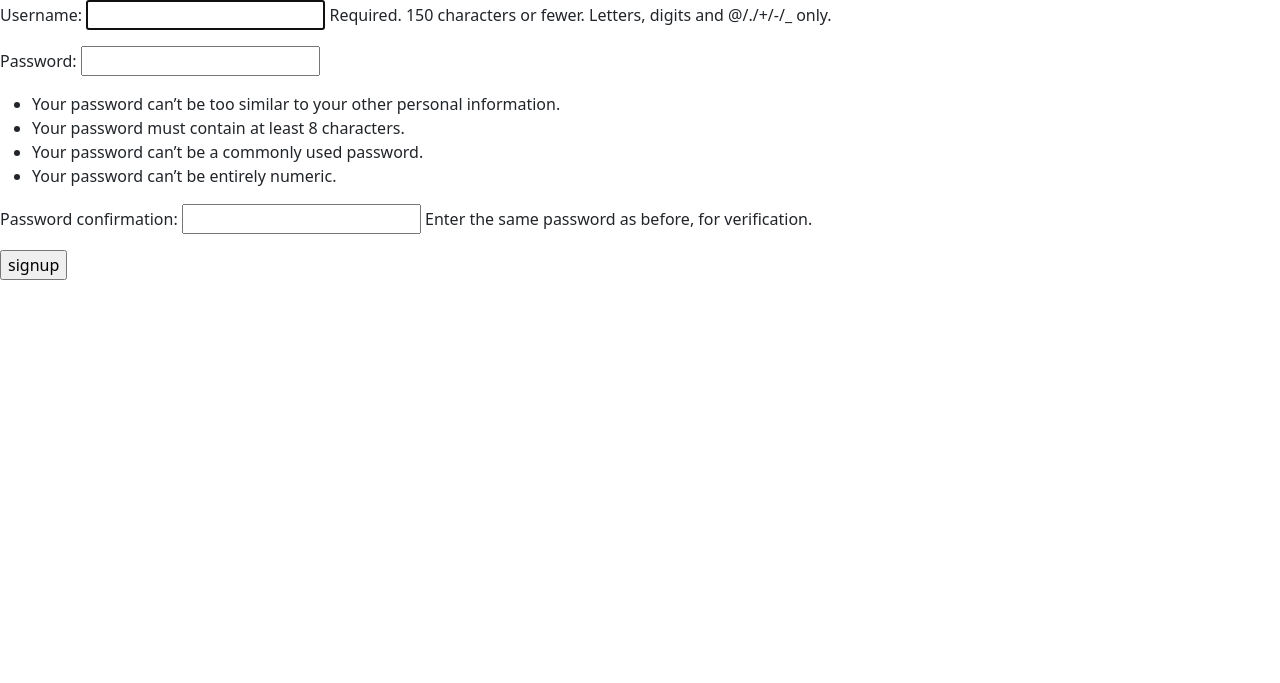
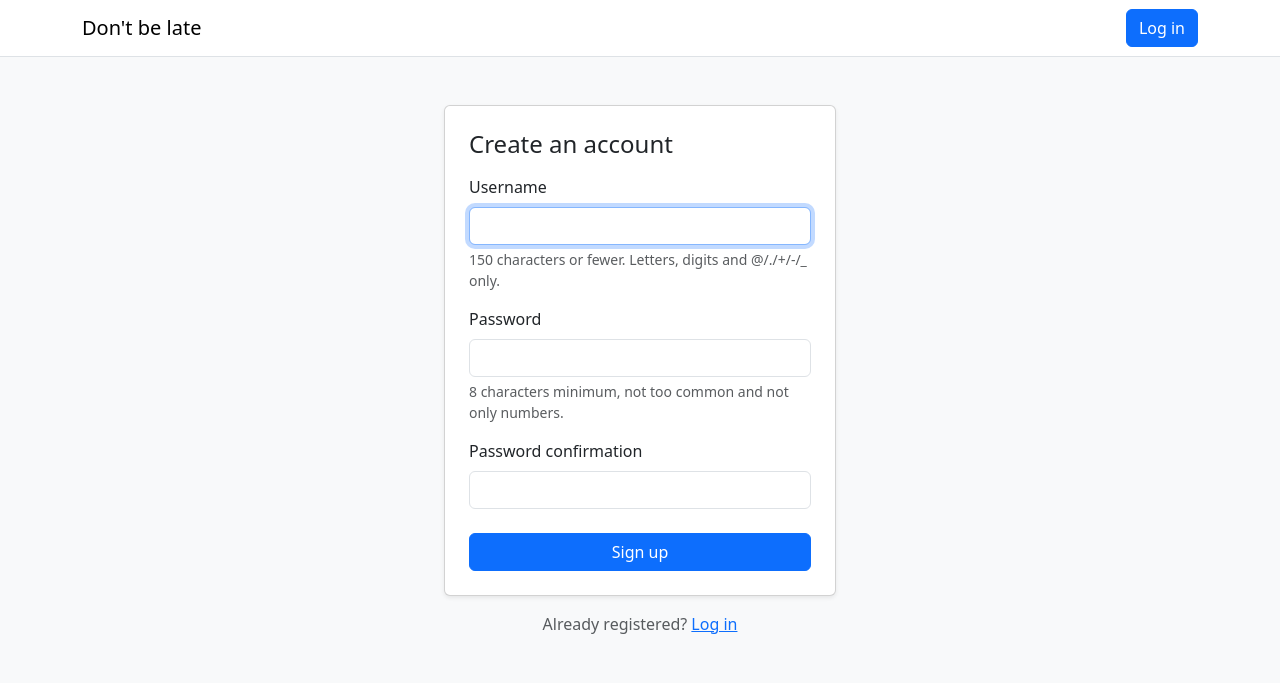
Before and after one commit to Zarcoks/dont-be-late, a Django app: page /signup/ in a window 1280 px wide. Shown: the top 683 px of the page. Run offline with Django 4.2, Linux system fonts and the light colour scheme; some libraries are stand-ins or nearby versions.

Commit message:
signup and login using HTMX

```diff
--- a/dont_be_late_management/pages/accounts/forms.py
+++ /dev/null
@@ -1,2 +0,0 @@
-from django.contrib.auth.forms import AuthenticationForm, UserCreationForm
-from django.contrib.auth.models import User
--- a/dont_be_late_management/pages/accounts/urls.py
+++ b/dont_be_late_management/pages/accounts/urls.py
@@ -1,9 +1,8 @@
 from django.urls import path
-from django.contrib.auth import views as auth_views
 from . import views
 
 urlpatterns = [
     path("login/", views.LoginView.as_view(), name="login"),
-    path("logout/", auth_views.LogoutView.as_view(), name="logout"), # redirect on settings.LOGOUT_REDIRECT_URL
+    path("logout/", views.LogOut.as_view(), name="logout"),
     path("signup/", views.SignUp.as_view(), name="signup"),
 ]
--- a/dont_be_late_management/pages/accounts/views.py
+++ b/dont_be_late_management/pages/accounts/views.py
@@ -1,5 +1,7 @@
-from django.contrib.auth import login
+from django.contrib.auth import login, logout
+from django.contrib.auth.views import LogoutView
 from django.contrib.auth.forms import AuthenticationForm, UserCreationForm
+from django.http import HttpResponse
 from django.views import View
 from django.shortcuts import render, redirect
 
@@ -9,10 +11,10 @@ class LoginView(View):
         return render(request, 'dont_be_late_management/accounts/login.html', {"form": form})
 
     def post(self, request):
-        form = AuthenticationForm(request)
+        form = AuthenticationForm(request, data=request.POST)
         if form.is_valid():
             login(request, form.get_user())
-            return redirect("dashboard") # TODO
+            return redirect("dashboard")
         # In case of HTMX request, we just want to send the partial:
         template = "dont_be_late_management/accounts/partials/login_form.partial.html" if request.headers.get("HX-Request") else "dont_be_late_management/accounts/login.html"
         return render(request, template, {"form": form})
@@ -31,3 +33,11 @@ class SignUp(View):
         template = "dont_be_late_management/accounts/partials/signup_form.partial.html" if request.headers.get(
             "HX-Request") else "dont_be_late_management/accounts/login.html"
         return render(request, template, {"form": form})
+
+
+class LogOut(LogoutView):
+    def post(self, request, *args, **kwargs):
+        super().post(request, *args, **kwargs) # logout logic
+        if request.headers.get("HX-Request"):
+            return HttpResponse(headers={"HX-Redirect": self.get_success_url()}) # Takes next if given, LOGOUT_REDIRECT_UTL else
+        return redirect(self.get_success_url())
--- /dev/null
+++ b/dont_be_late_management/pages/dashboard/urls.py
@@ -0,0 +1,7 @@
+from django.urls import path
+from django.contrib.auth import views as auth_views
+from . import views
+
+urlpatterns = [
+    path("", views.Dashboard.as_view(), name="dashboard"),
+]
--- a/dont_be_late_management/templates/dont_be_late_management/accounts/partials/signup_form.partial.html
+++ b/dont_be_late_management/templates/dont_be_late_management/accounts/partials/signup_form.partial.html
@@ -1,5 +1,36 @@
-<form hx-post="{% url 'signup' %}" hx-target="this" hx-swap="outerHTML" id="signup-form">
+<form id="signup-form" method="post" action="{% url 'signup' %}">
     {% csrf_token %}
-    {{ form.as_p }}
-    <input type="submit" value="signup">
+
+    {% for error in form.non_field_errors %}
+        <div class="alert alert-danger">{{ error }}</div>
+    {% endfor %}
+
+    <div class="mb-3">
+        <label class="form-label" for="id_username">Username</label>
+        <input class="form-control" type="text" name="username" id="id_username"
+               value="{{ form.username.value|default:'' }}" autofocus required>
+        <div class="form-text">150 characters or fewer. Letters, digits and @/./+/-/_ only.</div>
+        {% for error in form.username.errors %}
+            <div class="form-text text-danger">{{ error }}</div>
+        {% endfor %}
+    </div>
+
+    <div class="mb-3">
+        <label class="form-label" for="id_password1">Password</label>
+        <input class="form-control" type="password" name="password1" id="id_password1" required>
+        <div class="form-text">8 characters minimum, not too common and not only numbers.</div>
+        {% for error in form.password1.errors %}
+            <div class="form-text text-danger">{{ error }}</div>
+        {% endfor %}
+    </div>
+
+    <div class="mb-4">
+        <label class="form-label" for="id_password2">Password confirmation</label>
+        <input class="form-control" type="password" name="password2" id="id_password2" required>
+        {% for error in form.password2.errors %}
+            <div class="form-text text-danger">{{ error }}</div>
+        {% endfor %}
+    </div>
+
+    <button class="btn btn-primary w-100" type="submit">Sign up</button>
 </form>
--- a/dont_be_late_management/templates/dont_be_late_management/accounts/signup.html
+++ b/dont_be_late_management/templates/dont_be_late_management/accounts/signup.html
@@ -1,5 +1,18 @@
 {% extends "dont_be_late_management/base/base.html" %}
 
+{% block title %}Sign up{% endblock %}
+
 {% block content %}
-    {% include "dont_be_late_management/accounts/partials/signup_form.partial.html" %}
+<main class="container py-5" style="max-width: 26rem;">
+    <div class="card shadow-sm">
+        <div class="card-body p-4">
+            <h1 class="h4 card-title mb-3">Create an account</h1>
+            {% include "dont_be_late_management/accounts/partials/signup_form.partial.html" %}
+        </div>
+    </div>
+
+    <p class="text-center text-body-secondary mt-3 mb-0">
+        Already registered? <a href="{% url 'login' %}">Log in</a>
+    </p>
+</main>
 {% endblock %}
--- a/dont_be_late_management/templates/dont_be_late_management/base/base.html
+++ b/dont_be_late_management/templates/dont_be_late_management/base/base.html
@@ -3,13 +3,41 @@
 <html lang="en">
 <head>
     <meta charset="UTF-8">
-    <title>Title</title>
+    <meta name="viewport" content="width=device-width, initial-scale=1">
+    <title>{% block title %}Don't be late{% endblock %}</title>
     <link href="{% static 'bootstrap.min.css' %}" rel="stylesheet">
     <link href="{% static 'bootstrap-icons.min.css' %}" rel="stylesheet">
     <script src="{% static 'bootstrap.min.js' %}" defer></script>
     <script src="{% static 'htmx.min.js' %}" defer></script>
 </head>
-<body>
+<body class="bg-body-tertiary">
+    <nav class="navbar bg-body border-bottom">
+        <div class="container">
+            <a class="navbar-brand" href="{% url 'dashboard' %}">Don't be late</a>
+
+            {% if user.is_authenticated %}
+                <div class="dropdown">
+                    <button class="btn btn-outline-secondary dropdown-toggle" type="button"
+                            data-bs-toggle="dropdown" aria-expanded="false">
+                        {{ user.username }}
+                    </button>
+                    <ul class="dropdown-menu dropdown-menu-end">
+                        <li><a class="dropdown-item" href="{% url 'dashboard' %}">Dashboard</a></li>
+                        <li><hr class="dropdown-divider"></li>
+                        <li>
+                            <form method="post" action="{% url 'logout' %}">
+                                {% csrf_token %}
+                                <button class="dropdown-item" type="submit">Log out</button>
+                            </form>
+                        </li>
+                    </ul>
+                </div>
+            {% else %}
+                <a class="btn btn-primary" href="{% url 'login' %}">Log in</a>
+            {% endif %}
+        </div>
+    </nav>
+
     {% block content %}{% endblock %}
 </body>
 </html>
--- a/dont_be_late_management/urls.py
+++ b/dont_be_late_management/urls.py
@@ -2,5 +2,5 @@ from django.urls import include, path
 
 urlpatterns = [
     path("", include("dont_be_late_management.pages.accounts.urls")),
-    # path("", include("plant_management.pages.plant_types.urls")),
+    path("", include("dont_be_late_management.pages.dashboard.urls")),
 ]
```
Also changed, not shown: dont_be_late_management/pages/dashboard/views.py (added, +10 -0 lines), dont_be_late_management/templates/dont_be_late_management/accounts/login.html (+14 -1 lines), dont_be_late_management/templates/dont_be_late_management/accounts/partials/login_form.partial.html (+24 -4 lines), dont_be_late_management/templates/dont_be_late_management/dashboard/dashboard.html (added, +10 -0 lines), dont_be_late_management/pages/dashboard/__init__.py (added).
